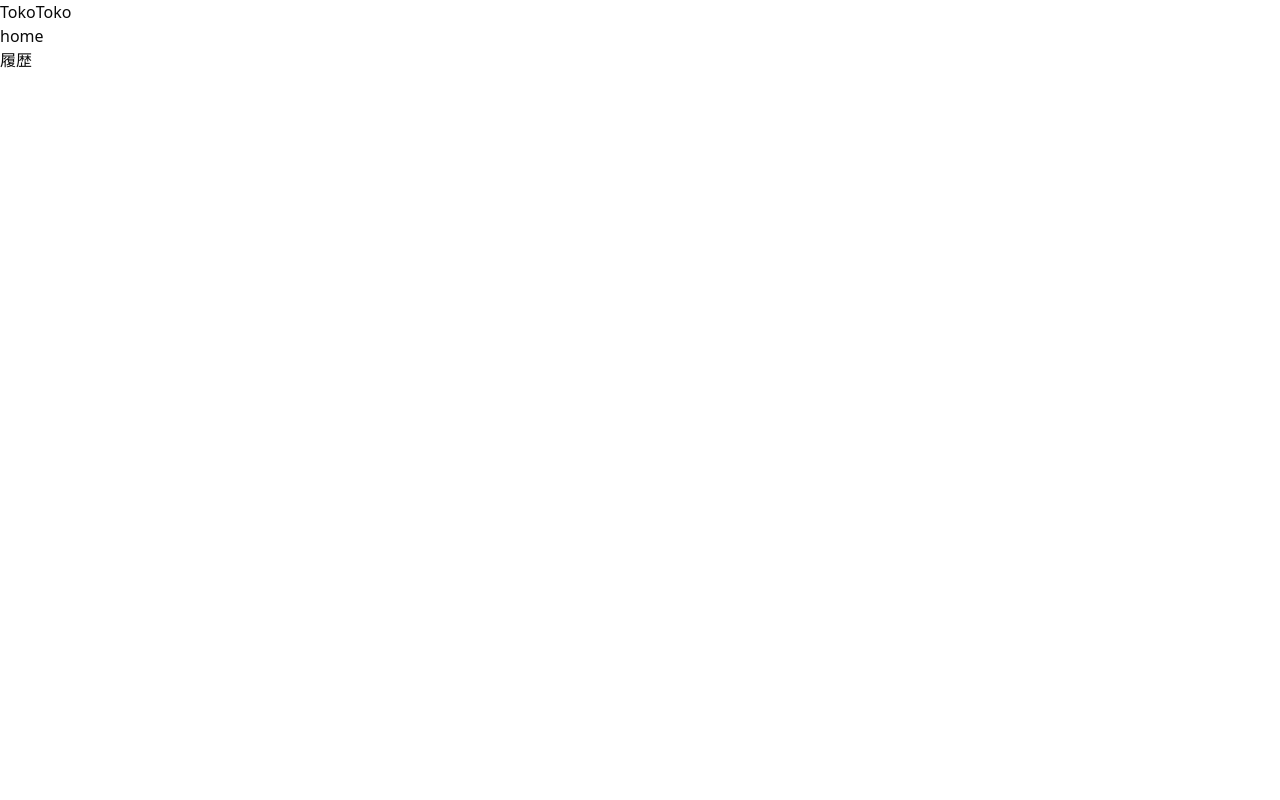
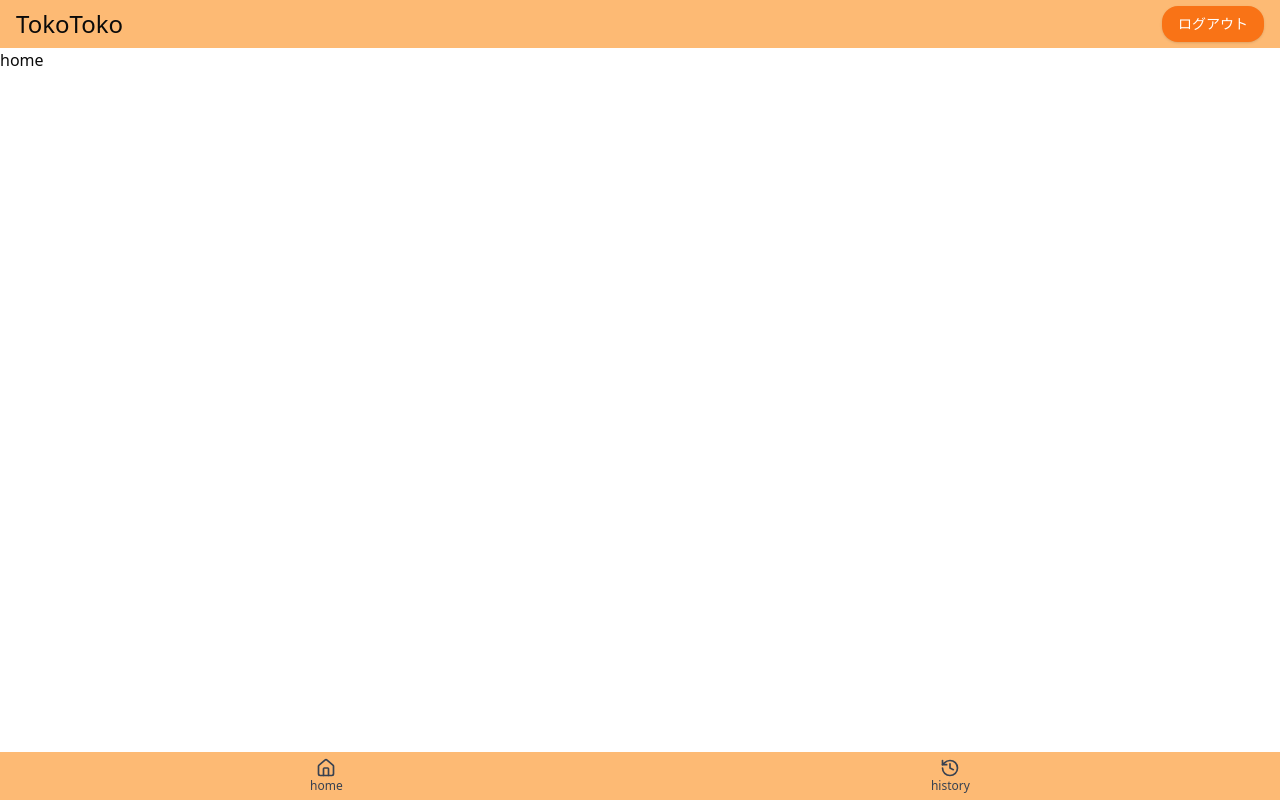
Before and after one commit to syonosuke743/portfolio, a Next.js app in the folder front/: page /home in a window 1280 px wide. Built offline with nearby package versions, Linux system fonts and the light colour scheme.

Commit message:
ヘッダーフッターの調整

```diff
--- a/front/src/app/(default)/routes/page.tsx
+++ b/front/src/app/(default)/routes/page.tsx
@@ -0,0 +1,11 @@
+import React from 'react'
+
+const page = () => {
+  return (
+    <div>
+      routes
+    </div>
+  )
+}
+
+export default page
--- a/front/src/components/Footer.tsx
+++ b/front/src/components/Footer.tsx
@@ -1,13 +1,20 @@
 import React from 'react'
+import Link from 'next/link'
+import { Home, History } from 'lucide-react'
 
 const Footer = () => {
   return (
-    <div>
-        <nav>
-          <ul>
-            <li>履歴</li>
-          </ul>
-        </nav>
+    <div className="fixed bottom-0 left-0 w-full h-12 bg-orange-300 flex items-center justify-around px-4">
+      <nav className="flex w-full justify-around">
+        <Link href="/home" className="flex flex-col items-center text-sm text-gray-700 hover:text-black">
+          <Home className="w-5 h-5" />
+          <span className='text-xs text-center'>home</span>
+        </Link>
+        <Link href="/history" className="flex flex-col items-center text-sm text-gray-700 hover:text-black">
+          <History className="w-5 h-5 " />
+          <span className='text-xs text-center'>history</span>
+        </Link>
+      </nav>
     </div>
   )
 }
--- a/front/src/components/Header.tsx
+++ b/front/src/components/Header.tsx
@@ -1,10 +1,12 @@
 import React from 'react'
+import { Button } from './ui/button'
 
 const Header = () => {
   return (
-    <div className='flex justify-start items-center'>
-        <h1>TokoToko</h1>
-    </div>
+<div className="flex justify-between items-center h-12 bg-orange-300 px-4">
+  <h1 className="text-2xl">TokoToko</h1>
+  <Button className='	bg-orange-500 hover:bg-orange-600 text-white rounded-2xl'>ログアウト</Button>
+</div>
   )
 }
 
```
